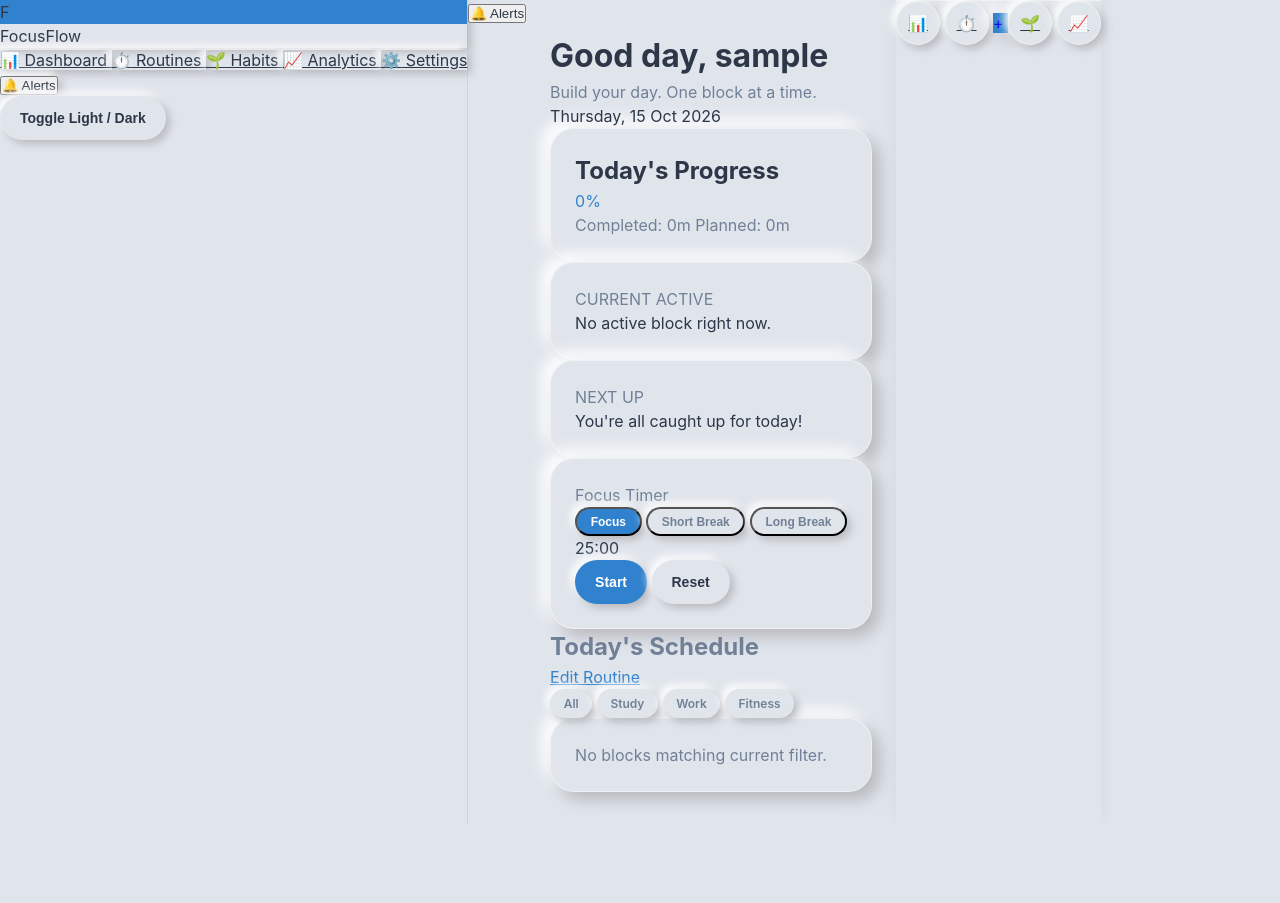
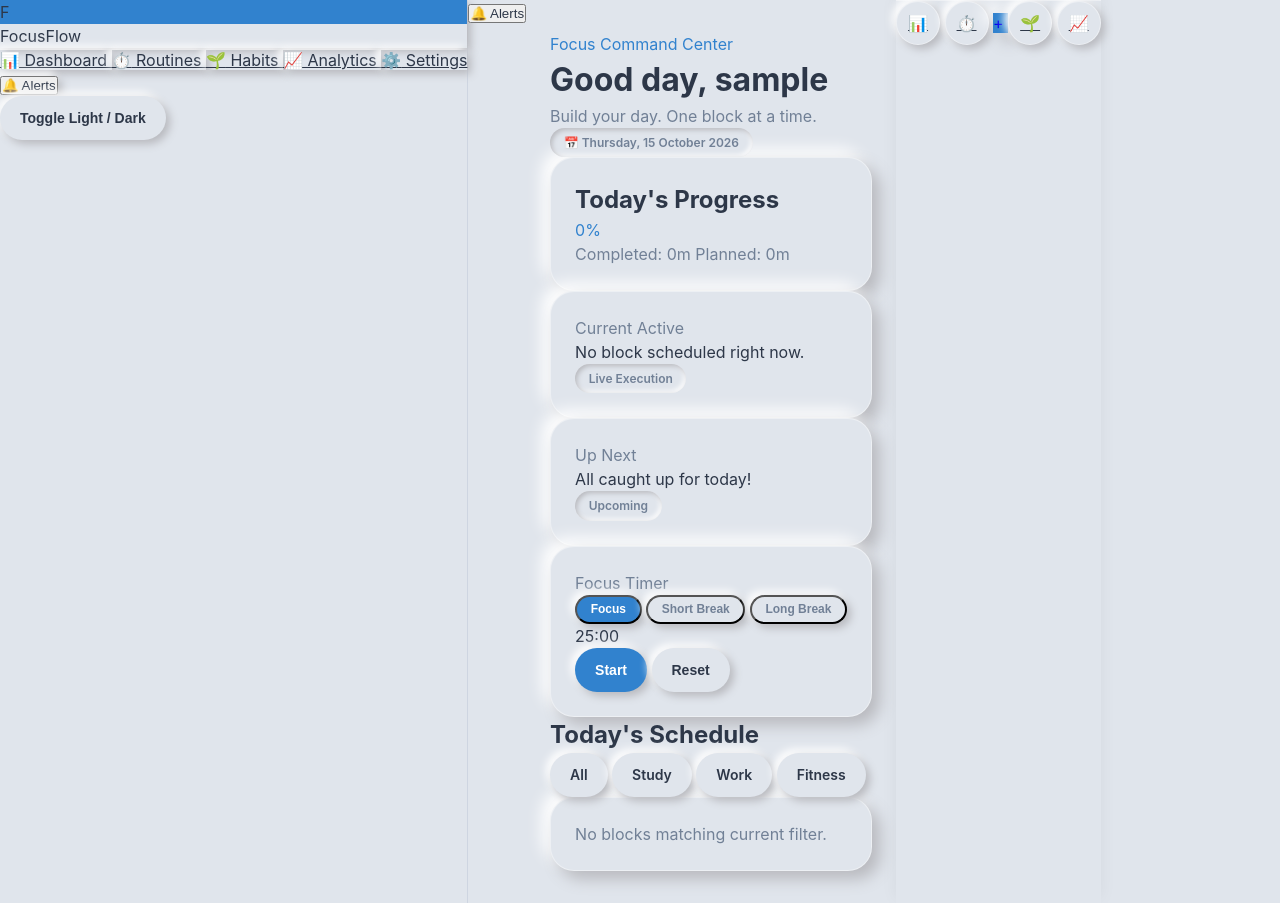
Before and after one commit to farazalisayyed2728/Focus-flow-app, a Django app: page /dashboard/ in a window 1280 px wide. Before the commit the page ends 824 px from the top, so only its background shows below. Run offline with Django 5.2, Linux system fonts and the light colour scheme; the visitor is signed in with stand-in values (Sample User, id 1); data that the repository does not hold is empty; parts of the project's set-up code (start-up, migrations or seed data) failed here and were passed over; some libraries are stand-ins or nearby versions.

Commit message:
dashboard index update

```diff
--- a/templates/dashboard/index.html
+++ b/templates/dashboard/index.html
@@ -1,72 +1,76 @@
+
 {% extends "base.html" %}
 
-{% block title %}Today — FocusFlow{% endblock %}
+{% block title %}Dashboard — FocusFlow{% endblock %}
 
 {% block content %}
-<div class="space-y-6 max-w-4xl mx-auto">
-    <!-- Header Greeting -->
-    <div class="flex flex-col md:flex-row md:items-center justify-between gap-2">
+<div class="space-y-8 max-w-5xl mx-auto">
+    <!-- Top Greeting Banner -->
+    <div class="flex flex-col md:flex-row md:items-center justify-between gap-4">
         <div>
-            <h1 class="text-2xl font-bold tracking-tight">
+            <span class="text-xs font-bold tracking-wider uppercase" style="color: var(--accent);">Focus Command Center</span>
+            <h1 class="text-3xl font-extrabold tracking-tight mt-1">
                 Good day, {{ user.profile.display_name|default:user.username }}
             </h1>
-            <p style="color: var(--text-muted);" class="text-xs">
-                Build your day. One block at a time.
-            </p>
+            <p style="color: var(--text-muted);" class="text-xs mt-0.5">Build your day. One block at a time.</p>
         </div>
-        <div class="text-xs font-semibold px-3 py-1.5 rounded-lg border self-start md:self-auto" style="border-color: var(--border);">
-            {{ timeline_data.target_date|date:"l, d M Y" }}
+        <div class="pill pill-inset text-xs font-bold self-start md:self-auto py-2 px-4">
+            📅 {{ timeline_data.target_date|date:"l, d F Y" }}
         </div>
     </div>
 
-    <div class="grid grid-cols-1 md:grid-cols-3 gap-4">
-        <!-- Progress Summary Card -->
+    <!-- KPI Metric Blocks (UI 5 / UI 6 Inspired) -->
+    <div class="grid grid-cols-1 md:grid-cols-3 gap-6">
+        <!-- Progress Summary -->
         {% include "dashboard/partials/progress_summary.html" with completion_pct=timeline_data.completion_pct planned_minutes=timeline_data.planned_minutes completed_minutes=timeline_data.completed_minutes %}
 
         <!-- Active Block Card -->
-        <div class="card">
-            <span class="text-xs font-semibold block mb-1" style="color: var(--text-muted);">CURRENT ACTIVE</span>
+        <div class="card flex flex-col justify-between">
+            <div>
+                <span class="text-[11px] font-bold uppercase tracking-wider block" style="color: var(--text-muted);">Current Active</span>
                 {% if timeline_data.active_block %}
-                <h3 class="text-base font-bold">{{ timeline_data.active_block.title }}</h3>
-                <p class="text-xs mt-1" style="color: var(--accent);">
+                    <h3 class="text-lg font-bold mt-2">{{ timeline_data.active_block.title }}</h3>
+                    <p class="text-xs font-semibold mt-1" style="color: var(--accent);">
                         {{ timeline_data.active_block.start_time|time:"H:i" }} - {{ timeline_data.active_block.end_time|time:"H:i" }}
                     </p>
                 {% else %}
-                <p class="text-xs text-stone-400 mt-2">No active block right now.</p>
+                    <p class="text-xs text-stone-400 mt-4">No block scheduled right now.</p>
                 {% endif %}
             </div>
+            <span class="pill pill-inset text-[10px] self-start mt-4">Live Execution</span>
+        </div>
 
-        <!-- Next Up Card -->
-        <div class="card">
-            <span class="text-xs font-semibold block mb-1" style="color: var(--text-muted);">NEXT UP</span>
+        <!-- Next Block Card -->
+        <div class="card flex flex-col justify-between">
+            <div>
+                <span class="text-[11px] font-bold uppercase tracking-wider block" style="color: var(--text-muted);">Up Next</span>
                 {% if timeline_data.next_block %}
-                <h3 class="text-base font-bold">{{ timeline_data.next_block.title }}</h3>
+                    <h3 class="text-lg font-bold mt-2">{{ timeline_data.next_block.title }}</h3>
                     <p class="text-xs mt-1" style="color: var(--text-muted);">
-                    Starts at {{ timeline_data.next_block.start_time|time:"H:i" }}
+                        Starts at {{ timeline_data.next_block.start_time|time:"H:i" }} ({{ timeline_data.next_block.duration_minutes }}m)
                     </p>
                 {% else %}
-                <p class="text-xs text-stone-400 mt-2">You're all caught up for today!</p>
+                    <p class="text-xs text-stone-400 mt-4">All caught up for today!</p>
                 {% endif %}
+            </div>
+            <span class="pill pill-inset text-[10px] self-start mt-4">Upcoming</span>
         </div>
     </div>
 
-    <!-- Pomodoro Focus Section -->
+    <!-- Neumorphic Pomodoro Section -->
     {% include "components/pomodoro.html" %}
 
-    <!-- Timeline Checklist with Filter Bar -->
-    <div class="space-y-3">
-        <div class="flex flex-col sm:flex-row sm:items-center justify-between gap-2">
-            <div class="flex items-center gap-2">
-                <h2 class="text-sm font-bold uppercase tracking-wider" style="color: var(--text-muted);">Today's Schedule</h2>
-                <a href="{% url 'routine-builder' %}" class="text-xs underline" style="color: var(--accent);">Edit Routine</a>
-            </div>
+    <!-- Today's Schedule Timeline & Category Filters -->
+    <div class="space-y-4">
+        <div class="flex flex-col sm:flex-row sm:items-center justify-between gap-3">
+            <h2 class="text-lg font-bold tracking-tight">Today's Schedule</h2>
 
-            <!-- Category Filter Pills -->
-            <div class="flex flex-wrap gap-1 text-xs">
-                <a hx-get="{% url 'dashboard' %}?category=all&filter_update=1" hx-target="#timeline-items" hx-swap="outerHTML" class="pill cursor-pointer">All</a>
-                <a hx-get="{% url 'dashboard' %}?category=Study&filter_update=1" hx-target="#timeline-items" hx-swap="outerHTML" class="pill cursor-pointer">Study</a>
-                <a hx-get="{% url 'dashboard' %}?category=Work&filter_update=1" hx-target="#timeline-items" hx-swap="outerHTML" class="pill cursor-pointer">Work</a>
-                <a hx-get="{% url 'dashboard' %}?category=Fitness&filter_update=1" hx-target="#timeline-items" hx-swap="outerHTML" class="pill cursor-pointer">Fitness</a>
+            <!-- Neumorphic Filter Controls -->
+            <div class="flex flex-wrap gap-2 text-xs">
+                <a hx-get="{% url 'dashboard' %}?category=all&filter_update=1" hx-target="#timeline-items" hx-swap="outerHTML" class="btn text-xs py-1 px-4">All</a>
+                <a hx-get="{% url 'dashboard' %}?category=Study&filter_update=1" hx-target="#timeline-items" hx-swap="outerHTML" class="btn text-xs py-1 px-4">Study</a>
+                <a hx-get="{% url 'dashboard' %}?category=Work&filter_update=1" hx-target="#timeline-items" hx-swap="outerHTML" class="btn text-xs py-1 px-4">Work</a>
+                <a hx-get="{% url 'dashboard' %}?category=Fitness&filter_update=1" hx-target="#timeline-items" hx-swap="outerHTML" class="btn text-xs py-1 px-4">Fitness</a>
             </div>
         </div>
 
```
Lines whose indentation alone changed are shown as unchanged.
